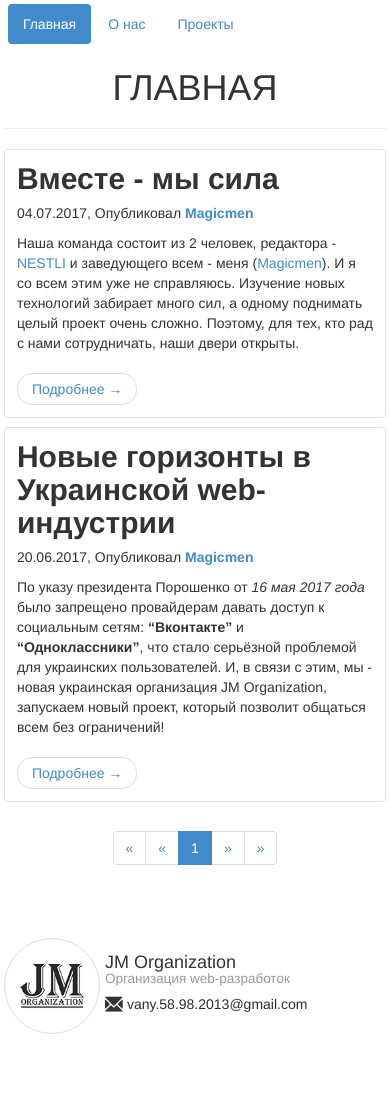
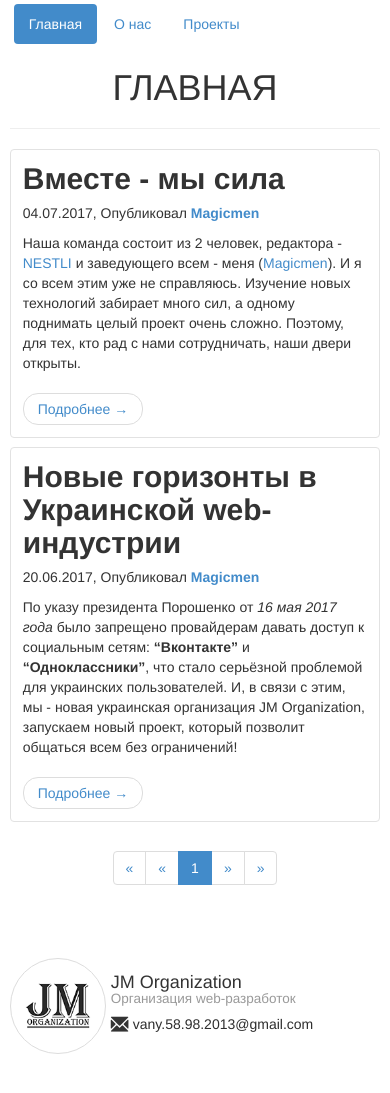
Before and after one commit to jm-organization/jm-organization.github.io, a Jekyll site: the page built from index.html, in a window 390 px wide and 1144 px high. Shown: the top 1093 px of the window. Built offline with Jekyll 4.4.1, drawn with Linux system fonts in a browser that asks for light colours; the list of posts is cut into pages by our own code.

Commit message:
Адаптирование под мобильные устройства

```diff
--- a/assets/css/main.css
+++ b/assets/css/main.css
@@ -176,7 +176,7 @@
   display: flex; }
   @media (max-width: 728px) {
     .page-width {
-      width: 98%;
+      width: 95%;
       margin: 0 auto 48px;
       padding: 0;
       display: flex; } }
--- a/assets/css/main.sass
+++ b/assets/css/main.sass
@@ -183,7 +183,7 @@
   margin: 0 auto 48px
   display: flex
   @media (max-width: 728px)
-    width: $width - 2%
+    width: $width - 5%
     margin: 0 auto 48px
     padding: 0
     display: flex
```
